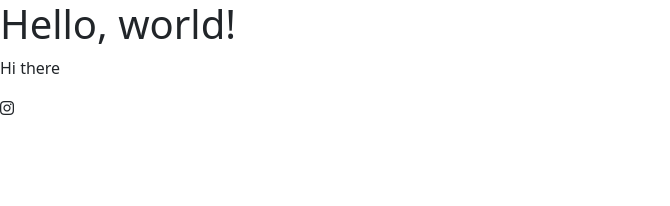
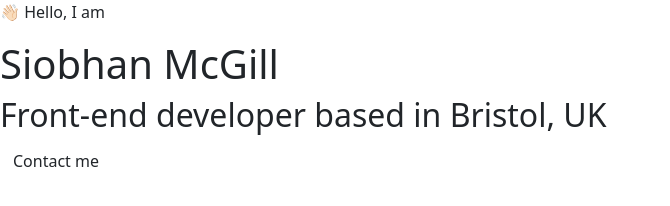
Before and after one commit to siomcgill15/portfolio-project, a plain HTML site: page index.html in a window 1280 px wide. Shown: the whole page, without its empty margins (0-670 px from the left). Drawn offline with nearby package versions, Linux system fonts and the light colour scheme.

Commit message:
Updated h1, h2 and paragraph content

```diff
--- a/index.html
+++ b/index.html
@@ -30,9 +30,10 @@
 
     <link ref="stylesheet" href="styles/portfolio.css" />
     <body>
-      <h1>Hello, world!</h1>
-      <p>Hi there</p>
-      <i class="fa-brands fa-instagram"></i>
+      <p>👋🏻 Hello, I am</p>
+      <h1>Siobhan McGill</h1>
+      <h2>Front-end developer based in Bristol, UK</h2>
+      <a href="#" class="btn btn-branding">Contact me</a>
     </body>
   </head>
 </html>
```
